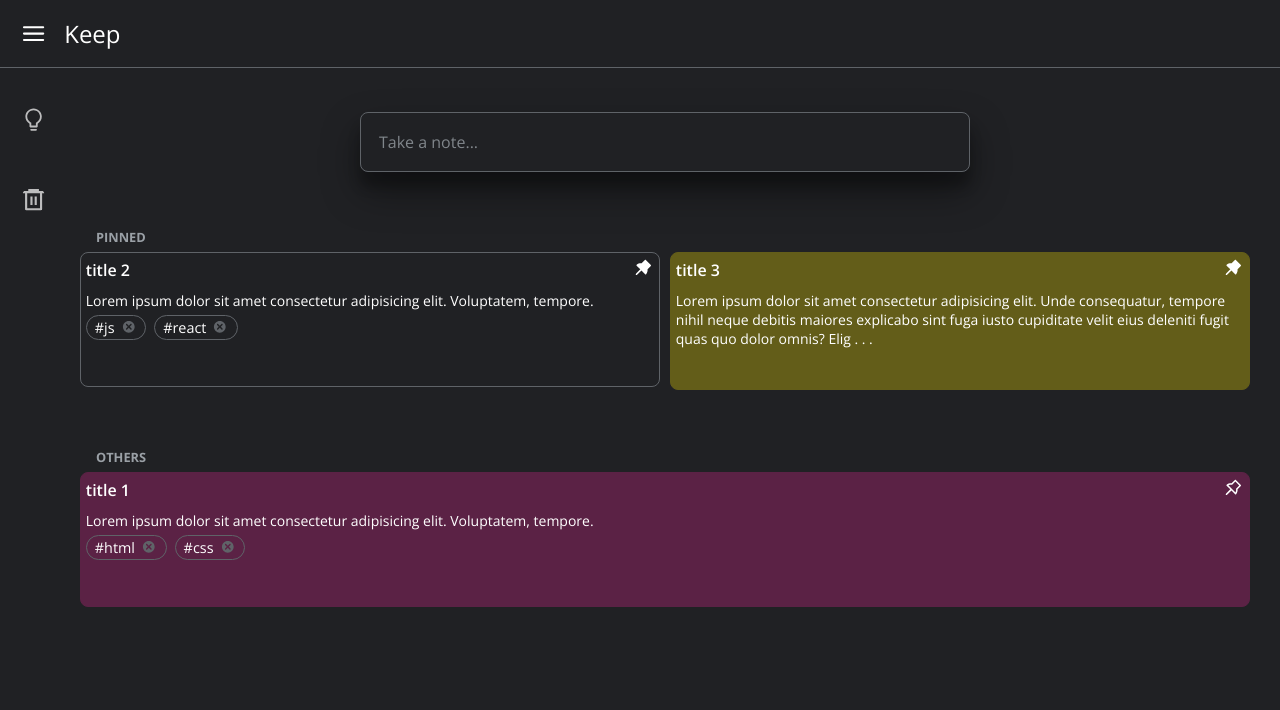
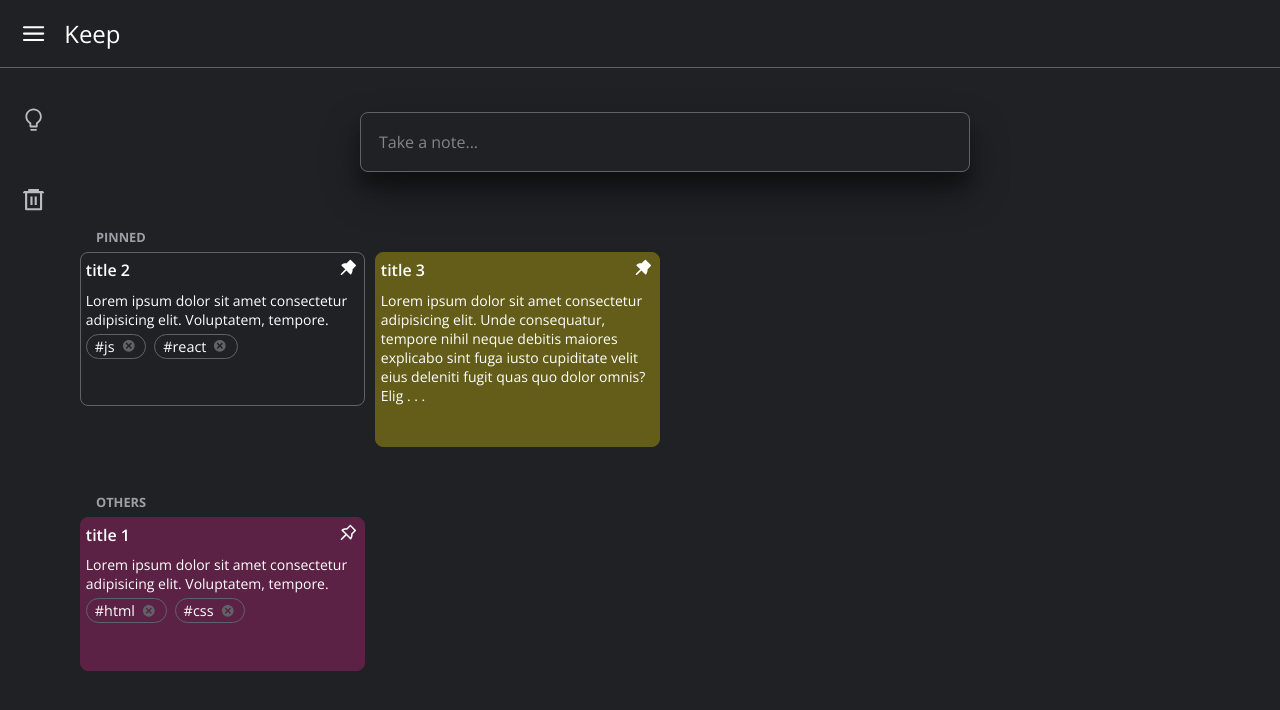
Before and after one commit to OmkarArora/gkeep-notes, a React (Create React App) app: page / in a window 1280 px wide. Shown: the top 710 px of the page. Built offline with nearby package versions, Linux system fonts and the light colour scheme.

Commit message:
style: notes set to 250px

```diff
--- a/package.json
+++ b/package.json
@@ -9,6 +9,7 @@
     "react": "^17.0.1",
     "react-dom": "^17.0.1",
     "react-icons": "^4.2.0",
+    "react-router-dom": "^5.2.0",
     "react-scripts": "4.0.3",
     "web-vitals": "^1.1.0"
   },
--- a/src/components/NotesSection/NotesDisplay/notesDisplay.css
+++ b/src/components/NotesSection/NotesDisplay/notesDisplay.css
@@ -1,6 +1,7 @@
 .container-notes {
   display: grid;
-  grid-template-columns: repeat(auto-fit, minmax(200px, 1fr));
+  /* grid-template-columns: repeat(auto-fit, minmax(200px, 1fr)); */
+  grid-template-columns: repeat(auto-fill, minmax(250px, 1fr));
   grid-auto-rows: minmax(150px, max-content);
   grid-gap: 10px;
 }
```
Also changed, not shown: 1 other file (tests, documents, lock files or other folders).
